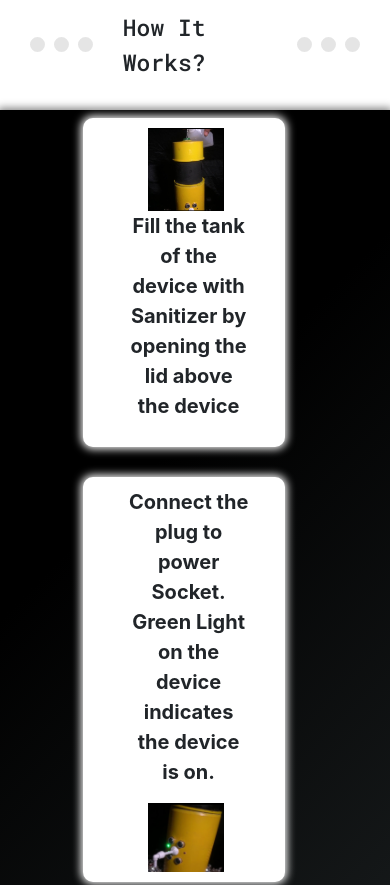
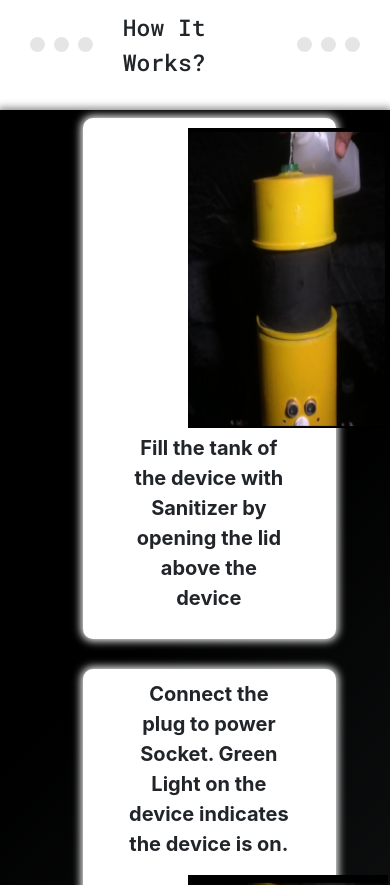
Before and after one commit to MatrixEmb/Automatic-Sanitizer-Dispenser, a plain HTML site: page index.html in a window 390 px wide. Shown: the part 2980-3865 px from the top of the page. Drawn offline with nearby package versions, Linux system fonts and the light colour scheme.

Commit message:
Update home.css

```diff
--- a/home.css
+++ b/home.css
@@ -154,6 +154,14 @@ footer{
 
 
 @media screen and (max-width: 600px){
+    .le{
+    height: 300px;
+    width: 200px;
+    margin: 0 0 5px 80px
+    }
+    .step{
+    width:100%;
+    }
 .order .row  {
     display: flex;
     flex-direction: column;
```
